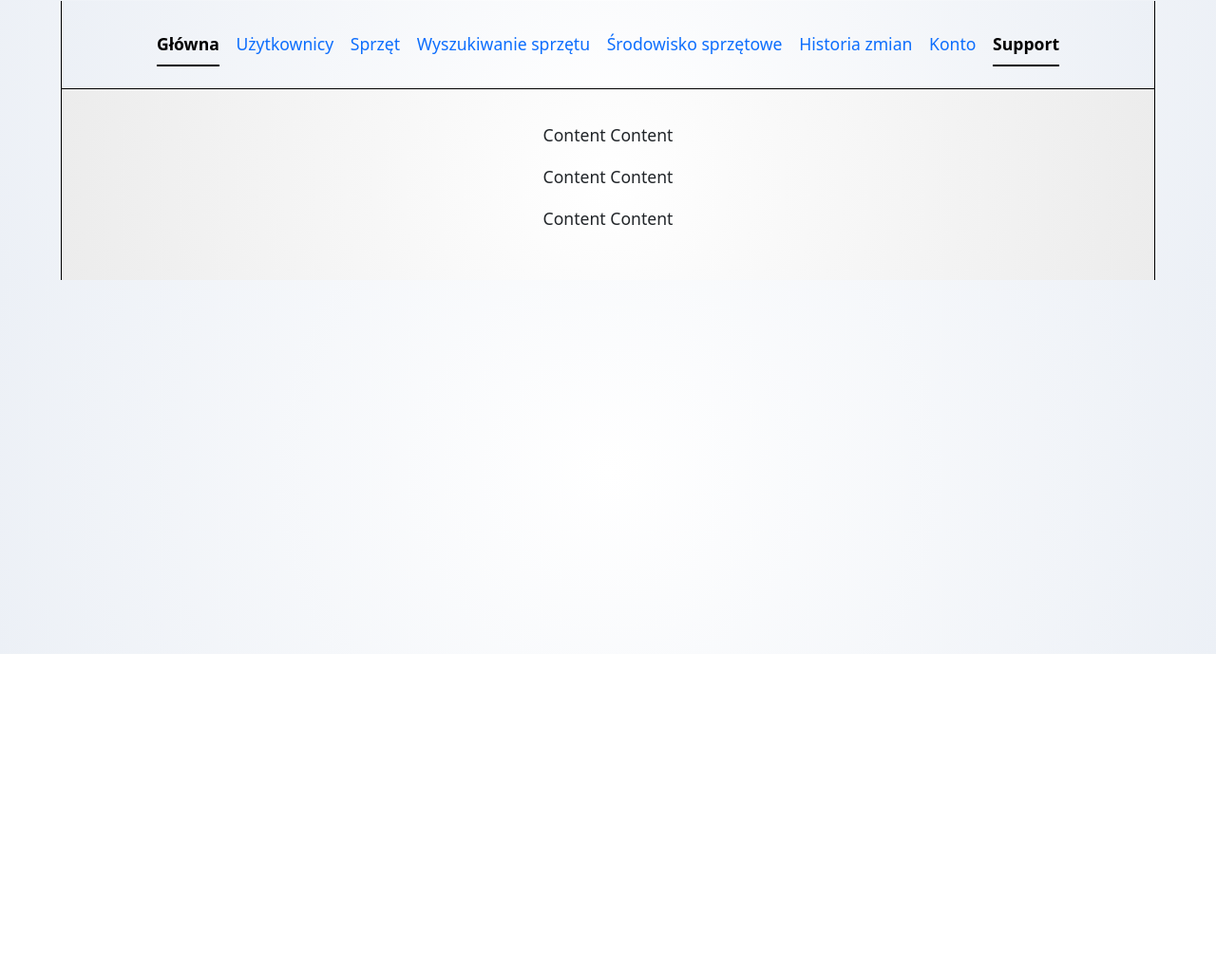
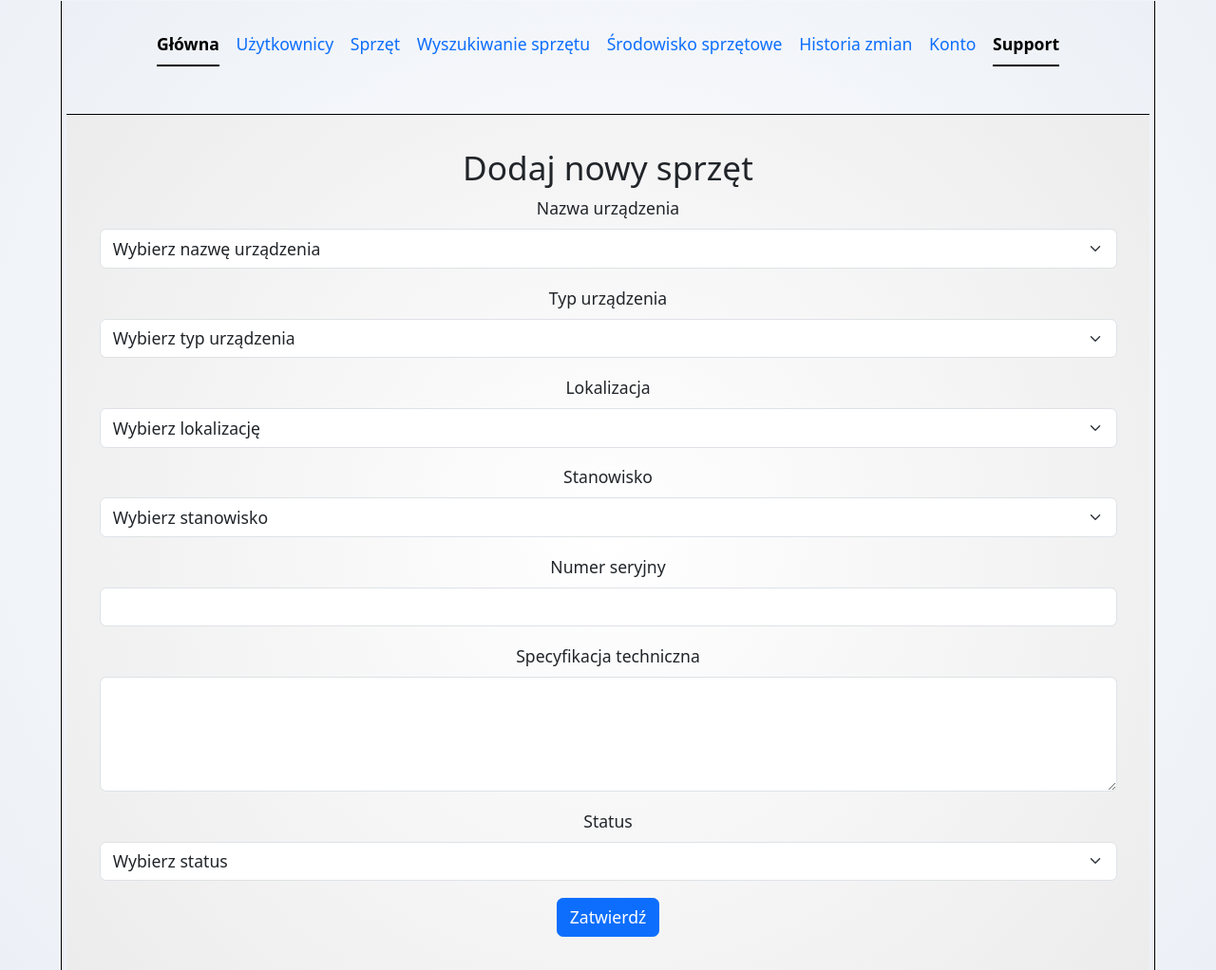
Before and after one commit to yobonez/inwentaryzacja-sprzetu, a website: page website/hardware/hardware.html in a window 1280 px wide. Shown: the part 111-1133 px from the top of the page at 95% size. Before the commit the page ends 800 px from the top, so only its background shows below. Drawn offline with nearby package versions, Linux system fonts and the light colour scheme.

Commit message:
Dodano podstronę do wdrożenia nowego sprzętu

```diff
--- a/website/hardware/hardware.html
+++ b/website/hardware/hardware.html
@@ -40,10 +40,100 @@
                     </li>
                 </ul>
             </menu>
-            <div id="container">
-                <p>Content Content</p>
-                <p>Content Content</p>
-                <p>Content Content</p>
+            <div id="container" class="container mt-4">
+                <h2>Dodaj nowy sprzęt</h2>
+                <form id="new-hardware-form" class="needs-validation" novalidate>
+
+                    <div class="mb-3">
+                        <label for="deviceName" class="form-label">Nazwa urządzenia</label>
+                        <select class="form-select" id="deviceName" required>
+                            <option selected disabled value="">Wybierz nazwę urządzenia</option>
+                            <option value="Laptop">Laptop</option>
+                            <option value="Printer">Drukarka</option>
+                            <option value="Monitor">Monitor</option>
+                        </select>
+                        <div class="invalid-feedback">
+                            Proszę wybrać nazwę urządzenia.
+                        </div>
+                    </div>
+
+
+                    <div class="mb-3">
+                        <label for="deviceType" class="form-label">Typ urządzenia</label>
+                        <select class="form-select" id="deviceType" required>
+                            <option selected disabled value="">Wybierz typ urządzenia</option>
+                            <option value="Electronics">Elektronika</option>
+                            <option value="Peripheral">Urządzenia peryferyjne</option>
+                            <option value="Networking">Sieciowe</option>
+                        </select>
+                        <div class="invalid-feedback">
+                            Proszę wybrać typ urządzenia.
+                        </div>
+                    </div>
+
+
+                    <div class="mb-3">
+                        <label for="location" class="form-label">Lokalizacja</label>
+                        <select class="form-select" id="location" required>
+                            <option selected disabled value="">Wybierz lokalizację</option>
+                            <option value="Office">Biuro</option>
+                            <option value="Warehouse">Magazyn</option>
+                            <option value="ServerRoom">Serwerownia</option>
+                        </select>
+                        <div class="invalid-feedback">
+                            Proszę wybrać lokalizację.
+                        </div>
+                    </div>
+
+
+                    <div class="mb-3">
+                        <label for="position" class="form-label">Stanowisko</label>
+                        <select class="form-select" id="position" required>
+                            <option selected disabled value="">Wybierz stanowisko</option>
+                            <option value="1">Stanowisko 1</option>
+                            <option value="2">Stanowisko 2</option>
+                            <option value="3">Stanowisko 3</option>
+                        </select>
+                        <div class="invalid-feedback">
+                            Proszę wybrać stanowisko.
+                        </div>
+                    </div>
+
+
+                    <div class="mb-3">
+                        <label for="serialNumber" class="form-label">Numer seryjny</label>
+                        <input type="text" class="form-control" id="serialNumber" maxlength="50" pattern="^[a-zA-Z0-9-]+$" required>
+                        <div class="invalid-feedback">
+                            Proszę podać poprawny numer seryjny (bez znaków specjalnych).
+                        </div>
+                    </div>
+
+
+                    <div class="mb-3">
+                        <label for="technicalSpecs" class="form-label">Specyfikacja techniczna</label>
+                        <textarea class="form-control" id="technicalSpecs" rows="4" required></textarea>
+                        <div class="invalid-feedback">
+                            Proszę podać specyfikację techniczną.
+                        </div>
+                    </div>
+
+
+                    <div class="mb-3">
+                        <label for="status" class="form-label">Status</label>
+                        <select class="form-select" id="status" required>
+                            <option selected disabled value="">Wybierz status</option>
+                            <option value="active">Aktywny</option>
+                            <option value="temporarily_unavailable">Tymczasowo niedostępny</option>
+                            <option value="archived">Zarchiwizowany</option>
+                        </select>
+                        <div class="invalid-feedback">
+                            Proszę wybrać status.
+                        </div>
+                    </div>
+
+
+                    <button type="submit" class="btn btn-primary">Zatwierdź</button>
+                </form>
             </div>
         </main>
 
```
